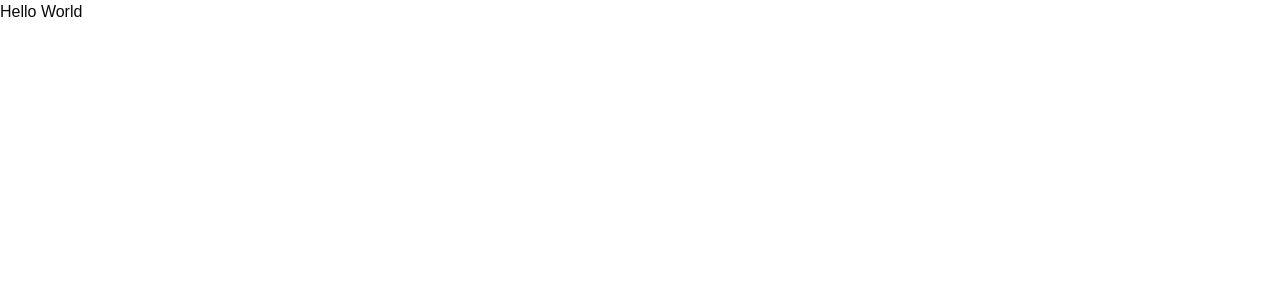
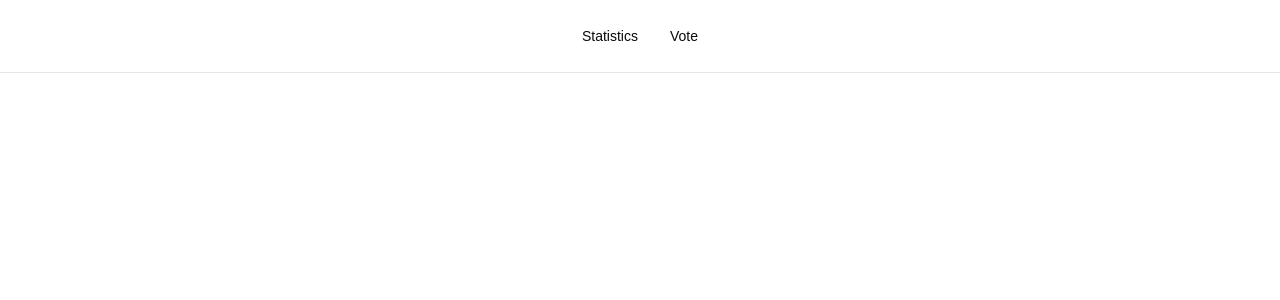
Before and after one commit to alimohseni99/vote-application, a Next.js app: page / in a window 1280 px wide. Shown: the top 300 px of the page. Built offline with nearby package versions, Linux system fonts and the light colour scheme.

Commit message:
added navbar

```diff
--- a/src/app/page.tsx
+++ b/src/app/page.tsx
@@ -1,3 +1,9 @@
+import { Navbar } from "@/components/navigation/navbar/navbar";
+
 export default function Home() {
-  return <h2>Hello World</h2>;
+  return (
+    <>
+      <Navbar />
+    </>
+  );
 }
--- a/src/components/navigation/navbar/navbar.tsx
+++ b/src/components/navigation/navbar/navbar.tsx
@@ -0,0 +1,37 @@
+import Link from "next/link";
+
+import {
+  NavigationMenu,
+  NavigationMenuItem,
+  NavigationMenuLink,
+  NavigationMenuList,
+  navigationMenuTriggerStyle,
+} from "@/components/ui/navigation-menu";
+
+export function Navbar() {
+  return (
+    <header
+      className="sticky top-0 z-50 w-full border-b bg-white dark:border-gray-800
+    dark:bg-gray-950"
+    >
+      <div className="container flex flex-col max-w-full p-4 items-center justify-between md:px-6">
+        <NavigationMenu>
+          <NavigationMenuList>
+            <NavigationMenuItem>
+              <Link href="/stats" legacyBehavior passHref>
+                <NavigationMenuLink className={navigationMenuTriggerStyle()}>
+                  Statistics
+                </NavigationMenuLink>
+              </Link>
+              <Link href="/vote" legacyBehavior passHref>
+                <NavigationMenuLink className={navigationMenuTriggerStyle()}>
+                  Vote
+                </NavigationMenuLink>
+              </Link>
+            </NavigationMenuItem>
+          </NavigationMenuList>
+        </NavigationMenu>
+      </div>
+    </header>
+  );
+}
```
